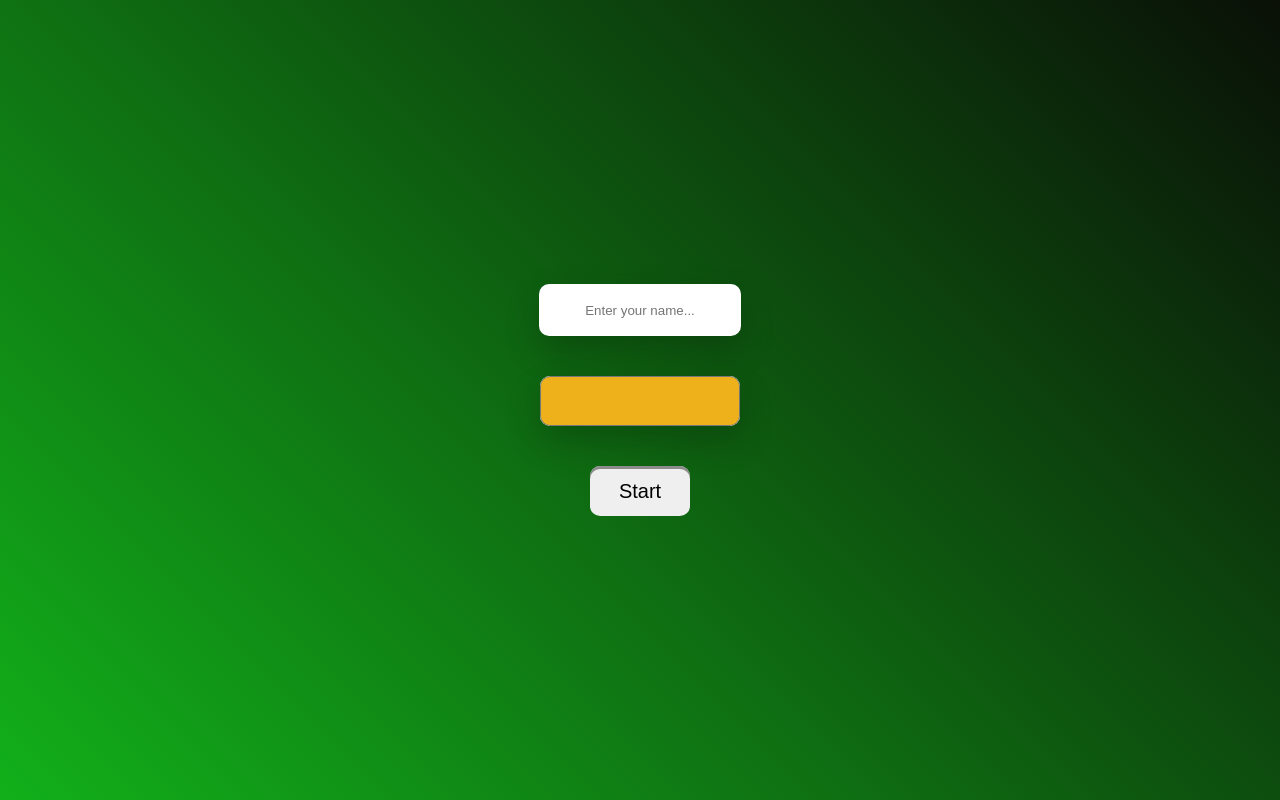
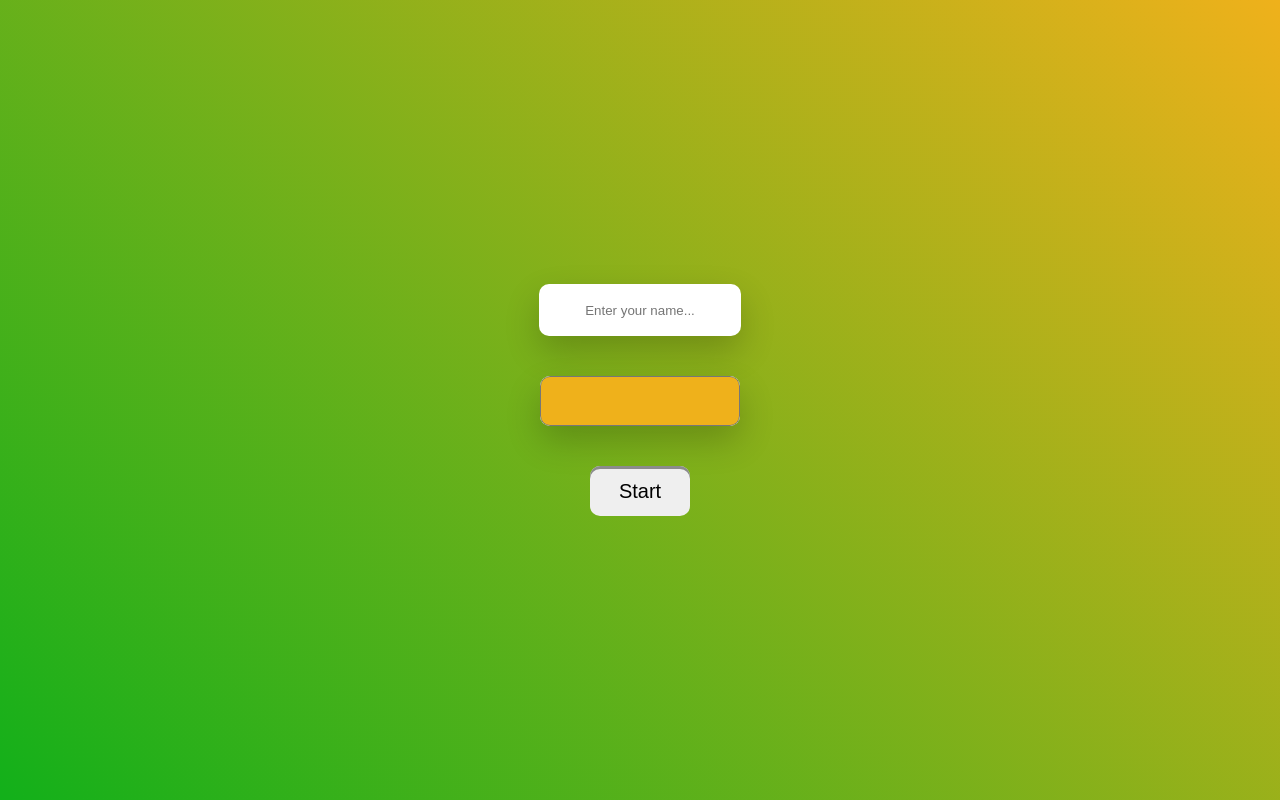
Before and after one commit to snake-biteme/snake-controller, a React (Create React App) app: page / in a window 1280 px wide. Built offline with nearby package versions, Linux system fonts and the light colour scheme; no server answers; what aws-appsync would draw is missing.

Commit message:
feat: custom background based on selected color

```diff
--- a/src/App.css
+++ b/src/App.css
@@ -9,7 +9,7 @@
     justify-content: center;
     align-items: center;
     /* W3C, IE 10+/ Edge, Firefox 16+, Chrome 26+, Opera 12+, Safari 7+ */
-    background: #bdbdbd linear-gradient(45deg, var(--primary-color), var(--secondary-color));
+    background: #bdbdbd
 }
 
 * {
--- a/src/App.tsx
+++ b/src/App.tsx
@@ -8,9 +8,11 @@ function App() {
     const [name, setName] = useState('');
     const [color, setColor] = useState(defColor);
     const [showControls, setShowControls] = useState(false);
-
+    const custStyle = {
+        background: `linear-gradient(45deg, var(--primary-color), ${color === '' ? 'var(--secondary-color)' : color})`
+    };
     return (
-        <div className="App">
+        <div className="App" style={custStyle}>
             {showControls ?
                 <Controllers name={name} color={color}/> :
                 <InitialScreen
--- a/src/components/controllers/Controllers.module.css
+++ b/src/components/controllers/Controllers.module.css
@@ -15,3 +15,9 @@
 .spaceRight {
     margin-right: 60px;
 }
+
+.name{
+    margin-bottom: 10vh;
+    font-size: 50px;
+    color: white;
+}
--- a/src/components/controllers/Controllers.tsx
+++ b/src/components/controllers/Controllers.tsx
@@ -20,6 +20,7 @@ function Controllers({name, color}: IProps) {
 
     return (
         <div>
+            <h2 className={styles.name}>{name}</h2>
             <button className={styles.direction} onClick={() => handleClick(UP)}>Up</button>
             <div className="leftRight">
                 <button className={`${styles.direction} ${styles.spaceRight}`} onClick={() => handleClick(LEFT)}>Left</button>
```
